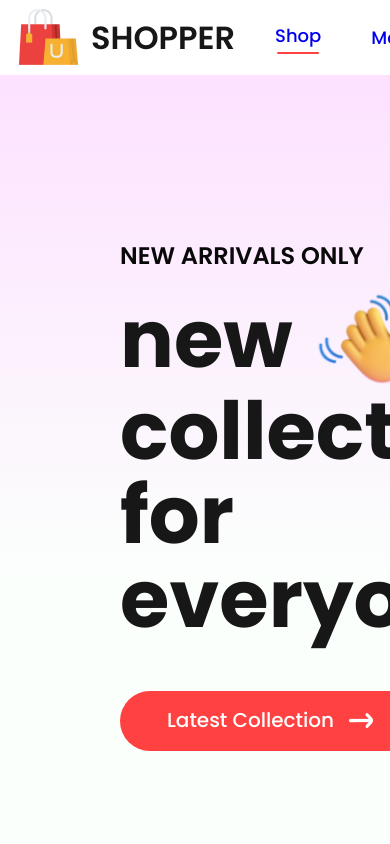
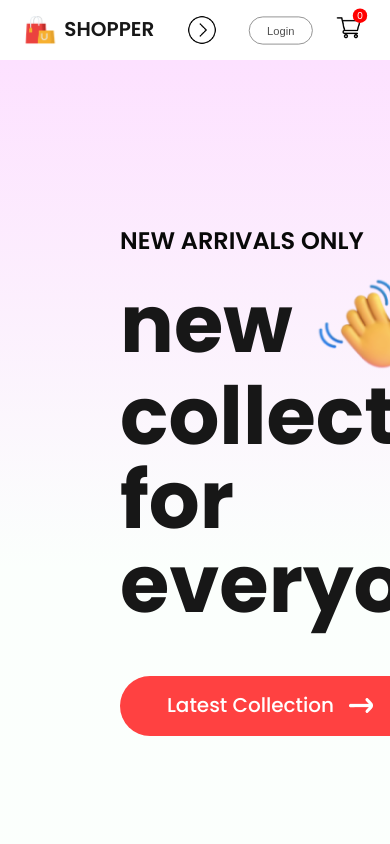
Before and after one commit to ElanurToptas/e-commerce, a React (Create React App) app: page / in a window 390 px wide. Shown: the top 844 px of the page. Built offline with nearby package versions, Linux system fonts and the light colour scheme.

Commit message:
navbar page is completed as responsive

```diff
--- a/src/Components/Item/Item.jsx
+++ b/src/Components/Item/Item.jsx
@@ -7,7 +7,7 @@ export const Item = (props) => {
 
   return (
     <div className="item">
-      <Link to={`/product/${id}`}><img onClick={window.scrollTo(0,0)} src={image} alt=""/></Link>
+      <Link to={`/product/${id}`} onClick={() => window.scrollTo(0,0)}><img  src={image} alt=""/></Link>
       <p>{name}</p>
       <div className="item-prices">
         <div className="item-price-new">${new_price}</div>
--- a/src/Components/Navbar/Navbar.jsx
+++ b/src/Components/Navbar/Navbar.jsx
@@ -1,14 +1,21 @@
-import React, { useContext, useState } from "react";
+import React, { useContext, useState, useRef } from "react";
 import { Link } from "react-router-dom"; // Sayfa değişmeden içerik değişir.
 import "./Navbar.scss";
 
 import logo from "../Assets/Frontend_Assets/logo.png";
 import cart_icon from "../Assets/Frontend_Assets/cart_icon.png";
 import { ShopContext } from "../../Context/ShopContext";
+import nav_dropdown from '../Assets/Frontend_Assets/nav_dropdown.png'
 
 export const Navbar = () => {
   const [menu, setmenu] = useState("shop");
   const {totalCart} = useContext(ShopContext)
+  const menuRef = useRef();
+
+  const dropdown_toggle = (e) => {
+    menuRef.current.classList.toggle('nav-menu-active');
+    e.target.classList.toggle('open');
+  }
 
   return (
     <div className="navbar">
@@ -16,7 +23,8 @@ export const Navbar = () => {
         <img src={logo} alt="" />
         <p>SHOPPER</p>
       </div>
-      <ul className="nav-menu">
+      <img className="nav-dropdown" onClick={dropdown_toggle} src={nav_dropdown} alt="" />
+      <ul ref={menuRef} className="nav-menu">
         <li
           onClick={() => {
             setmenu("shop");
--- a/src/Components/Navbar/Navbar.scss
+++ b/src/Components/Navbar/Navbar.scss
@@ -1,32 +1,33 @@
-.navbar{
+.navbar {
   display: flex;
   justify-content: space-around;
   padding: 5px 16px;
   box-shadow: 0 1px 3p -2px black;
+  align-items: center;
 }
 
-.nav-logo{
+.nav-logo {
   display: flex;
   align-items: center;
   gap: 10px;
 
-    p{
+  p {
     color: #171717;
     font-size: 32px;
     font-weight: 600;
   }
 }
 
-.nav-menu{
+.nav-menu {
   display: flex;
   align-items: center;
   list-style: none;
-    gap:50px;
+  gap: 50px;
   color: #626262;
   font-size: 18px;
   font-weight: 500;
 
-    li{
+  li {
     display: flex;
     flex-direction: column;
     align-items: center;
@@ -34,28 +35,28 @@
     gap: 3px;
     cursor: pointer;
 
-        hr{
+    hr {
       border: none;
       width: 90%;
       height: 2px;
       border-radius: 10px;
-            background: #FF4141;
+      background: #ff4141;
     }
   }
 }
 
-.nav-login-cart{
+.nav-login-cart {
   display: flex;
   align-items: center;
   gap: 45px;
 
-    button{
+  button {
     width: 150px;
-        height:50px;
+    height: 50px;
     outline: none;
     border: 1px solid #7a7a7a;
     border-radius: 75px;
-        color:#515151;
+    color: #515151;
     font-size: 20px;
     font-weight: 500;
     background: white;
@@ -65,7 +66,7 @@
     }
   }
 
-    .nav-cart-count{
+  .nav-cart-count {
     width: 22px;
     height: 22px;
     display: flex;
@@ -79,3 +80,122 @@
     color: white;
   }
 }
+
+.nav-dropdown{
+    display: none;
+}
+@media (max-width:1280px) {
+    .navbar{
+        padding: 12px 40px;
+    }
+
+    .nav-logo{
+        img{
+        width: 40px;
+    }
+    p{
+        font-size: 25px
+    }
+    }
+
+    .nav-menu{
+        gap: 30px;
+        font-size: 16px;
+    }
+
+    .nav-login-cart{
+        gap: 30px;
+
+        button{
+            width: 130px;
+            height: 45px;
+            font-size: 16px;
+        }
+
+        .nav-cart-count{
+            margin-left: -40px;
+            font-size: 12px;
+        }
+    }
+
+}
+
+@media (max-width:1024px) {
+    .navbar{
+        padding: 12px 30px;
+    }
+
+    .nav-menu{
+        gap: 25px;
+        font-size: 14px;
+    }
+
+    .nav-login-cart{
+
+        img{
+            width: 30px;
+        }
+
+        button{
+            width: 80px;
+            height: 35px;
+            font-size: 14px;
+        }
+
+        .nav-cart-count{
+            width: 18px;
+            height: 18px;
+        }
+    }
+}
+
+@media (max-width:800px){
+    .navbar{
+        padding: 10px 0px;
+    }
+
+    .nav-dropdown{
+        display:block;
+        width: 30px;
+        rotate: -90deg;
+        transition: 0.5s;
+    }
+
+    .nav-menu{
+        display: none;
+        height: 80px;
+        width: 100%;
+        position: absolute;
+        background-color: white;
+        justify-content: center;
+        top: 50px;
+    }
+
+    .nav-menu-active{
+        display: flex;
+    }
+
+    .nav-dropdown.open{
+        transform: rotate(90deg);
+    }
+}
+
+@media(max-width:500px){
+    .navbar{
+        width: 8px 0px;
+        gap: 0px;
+
+        .nav-logo{
+        transform: scale(0.8);
+    }
+
+    .nav-menu{
+        height: 70px;
+        top: 50px;
+    }
+
+    .nav-login-cart{
+        transform: scale(0.8);
+    }
+    }
+}
```
Lines whose indentation alone changed are shown as unchanged.
